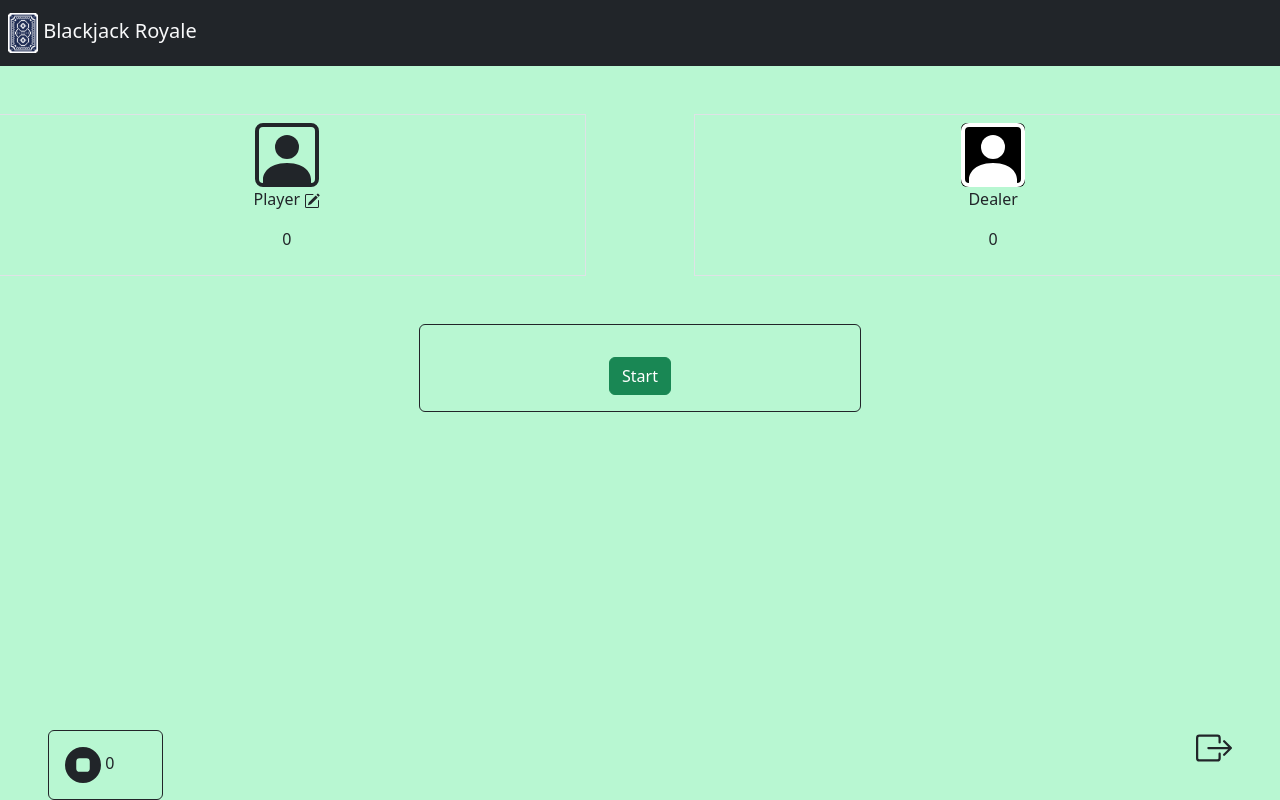
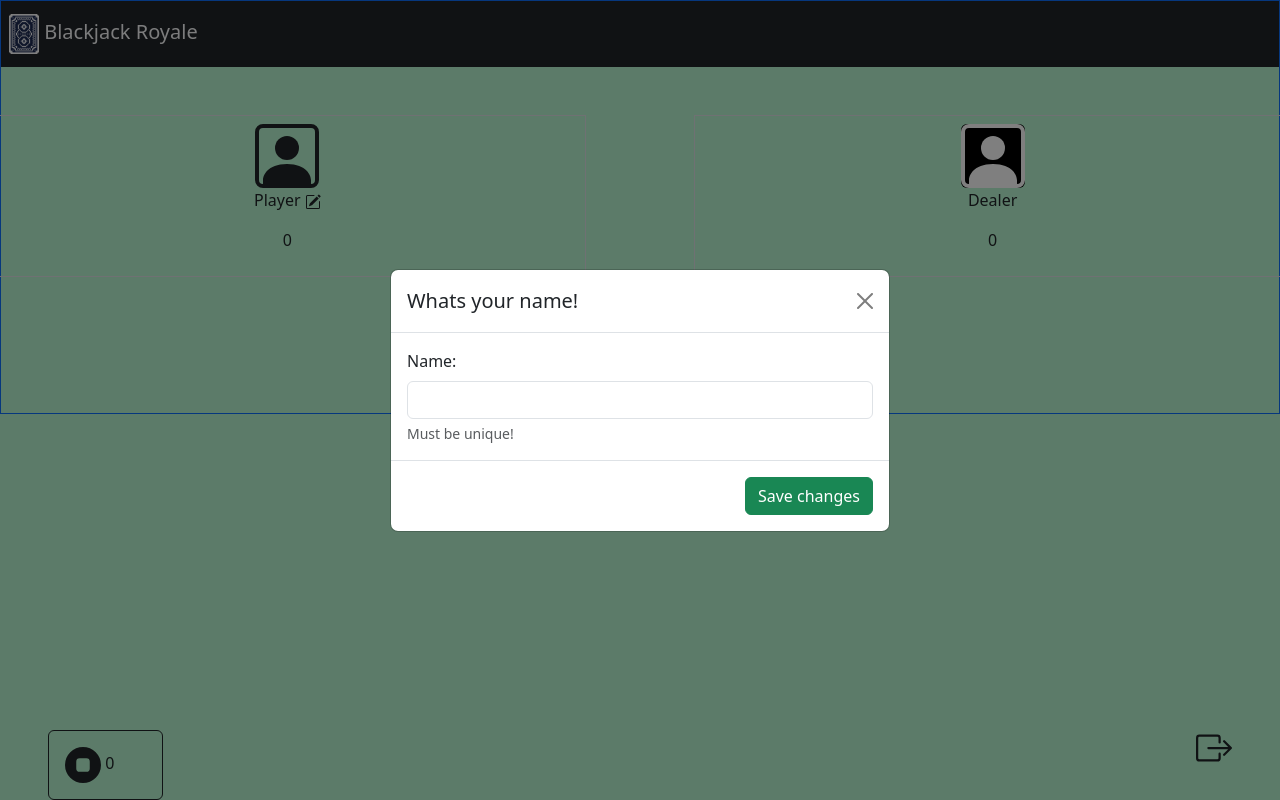
Before and after one commit to BrendanWagoner/Blackjack-Royale, a Flask app: page / in a window 1280 px wide. Run offline with Flask 3, Linux system fonts and the light colour scheme; some libraries are stand-ins or nearby versions.

Commit message:
added name form

```diff
--- a/flask_app/static/js/game.js
+++ b/flask_app/static/js/game.js
@@ -1,6 +1,14 @@
+window.onload = function() {
+    let myModal = new bootstrap.Modal(
+        document.getElementById('myModal'),
+        {}
+    );
+    myModal.show();
+}
 var playerOne = new Player();
 var dealer = new Dealer();
 var gameDeck = new Deck();
+
 
 function startGame(){
     playerOne.turn = false
--- a/flask_app/static/js/player.js
+++ b/flask_app/static/js/player.js
@@ -50,7 +50,7 @@ class Player {
     hit(deck){
         deck.draw(this.hand, 1)
         this.updateTotal().showHand()
-
+        document.getElementById('ui-text').innerText = `You drew ${this.hand[this.hand.length-1].cardInfo()}, your total is ${this.total}`
         return this
     }
 
@@ -109,15 +109,14 @@ class Player {
 
         document.getElementById('hit').addEventListener('click', () => {this.hit(deck);})
         document.getElementById('stay').addEventListener('click', () => {this.stay();})
-        ui.innerText = this.showHand()
 
-        while(this.turn === true){
-            if(this.total === 21 || this.total > 21){
-                this.turn = false
-                document.getElementById('hit').style.display = 'none'
-                document.getElementById('stay').style.display = 'none'
-            }
-        }
+        // while(this.turn === true){
+        //     if(this.total === 21 || this.total > 21){
+        //         this.turn = false
+        //         document.getElementById('hit').style.display = 'none'
+        //         document.getElementById('stay').style.display = 'none'
+        //     }
+        // }
     }
 
     stay(){
--- a/flask_app/templates/table.html
+++ b/flask_app/templates/table.html
@@ -11,7 +11,33 @@
     <script src="{{url_for('static', filename='js/player.js')}}"></script>
     <script src="{{url_for('static', filename='js/game.js')}}"></script>
 </head>
-<body style="background-color: #b8f7d2 ;">
+<body style="background-color: #b8f7d2 ;" class="border border-primary">
+    <script src="https://cdn.jsdelivr.net/npm/bootstrap@5.0.0-beta3/dist/js/bootstrap.bundle.min.js"
+    integrity="sha384-JEW9xMcG8R+pH31jmWH6WWP0WintQrMb4s7ZOdauHnUtxwoG2vI5DkLtS3qm9Ekf" crossorigin="anonymous">
+    </script>
+    <!-- modal -->
+    <!-- Still need to add functionality! -->
+    <!-- Get name from form and make it name for the player and Player class -->
+    <div class="modal" id="myModal" tabindex="-1">
+        <div class="modal-dialog modal-dialog-centered" >
+            <div class="modal-content">
+                <div class="modal-header">
+                    <h5 class="modal-title">Whats your name!</h5>
+                    <button type="button" class="btn-close" data-bs-dismiss="modal" aria-label="Close"></button>
+                </div>
+            <div class="modal-body">
+                <form action="" method="">
+                    <label for="name" class="form-label">Name:</label>
+                    <input type="text" class="form-control">
+                    <div class="form-text">Must be unique!</div>
+                </form>
+            </div>
+            <div class="modal-footer">
+                <button type="button" class="btn btn-success">Save changes</button>
+            </div>
+            </div>
+        </div>
+    </div>
     <!-- navbar -->
     <div id="nav-container">
         <nav class="navbar navbar-dark bg-dark">
@@ -45,6 +71,7 @@
         </div>
         <div class="col-1"></div>
         <!-- dealer container -->
+        <!-- dealer container reaching past container and adding a horizontal scroll -->
         <div class="col border" id="dealer-container">
             <div class="container d-flex flex-column align-items-center p-2" id="dealer-container">
                 <div class="d-flex flex-column align-items-center" id="dealer-information">
```
